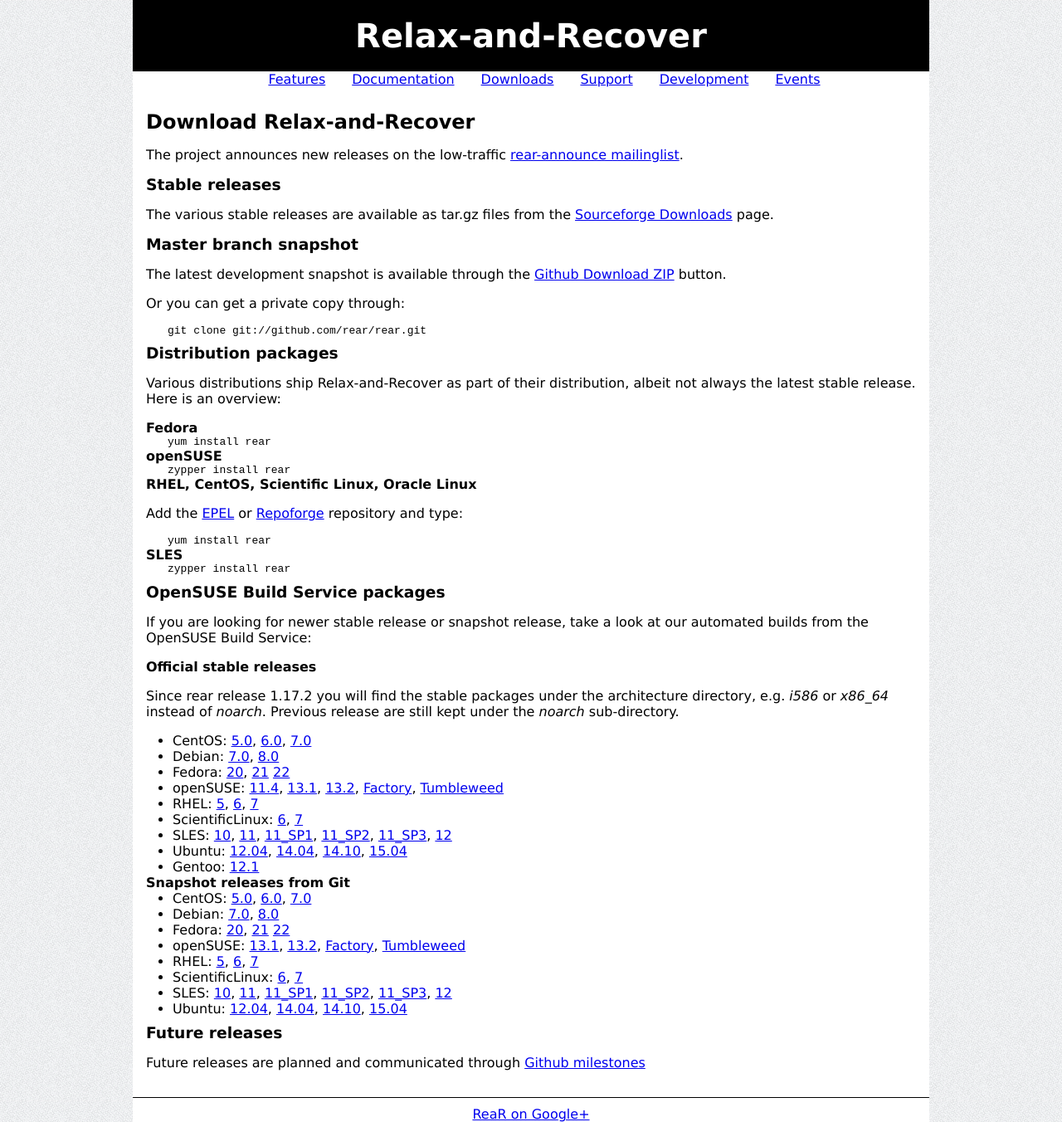
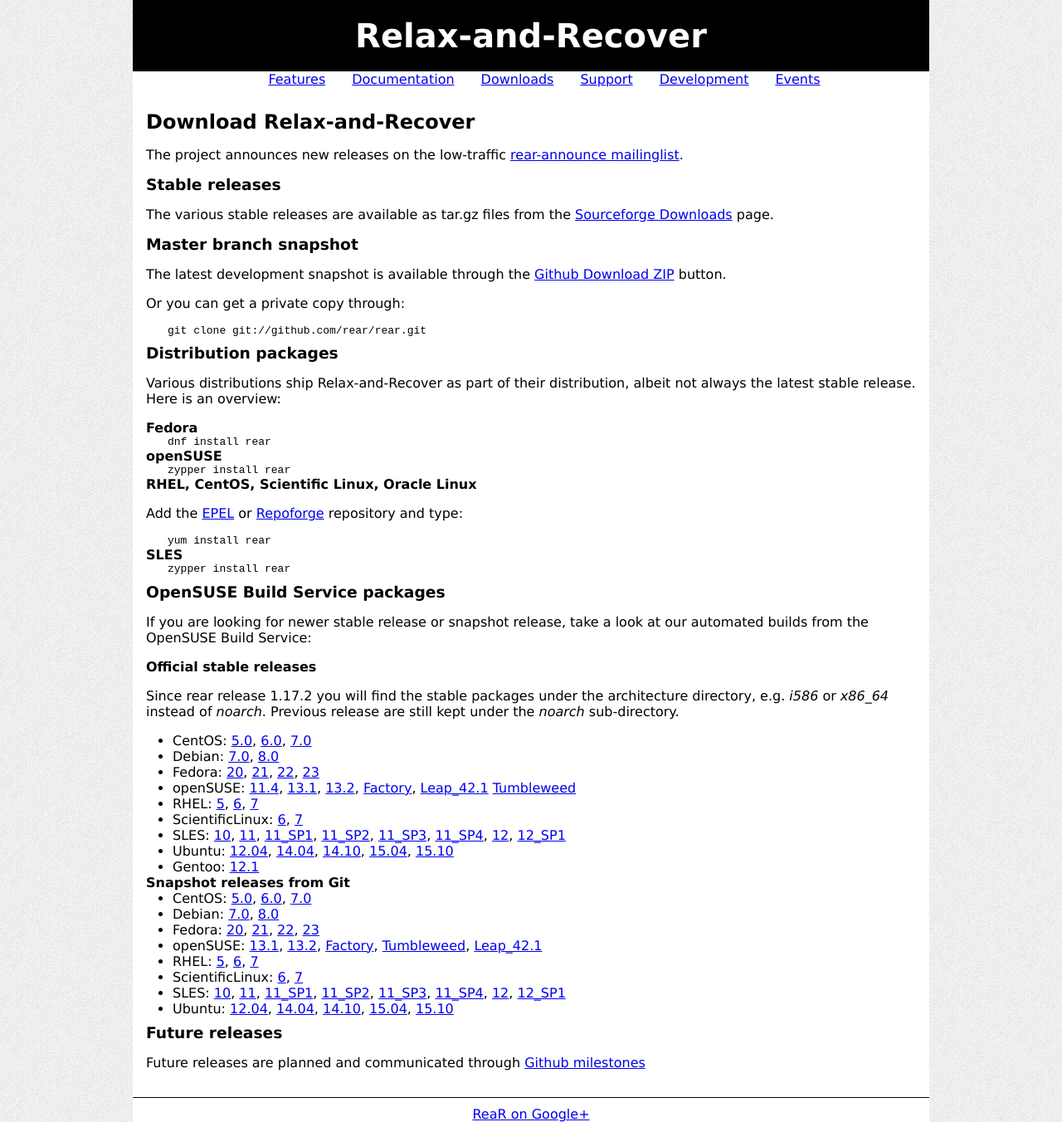
Before and after one commit to rear/rear.github.com, a Jekyll site: the page built from download/index.md, in a window 1280 px wide. Shown: the whole page at 83% size. Built offline with Jekyll 4.4.1, drawn with Linux system fonts in a browser that asks for light colours; comment, search, counter and statistics services are not loaded.

Commit message:
update download page - added new OSes

```diff
--- a/download/index.md
+++ b/download/index.md
@@ -27,7 +27,7 @@
 
 #### Fedora
 
-    yum install rear
+    dnf install rear
 
 #### openSUSE
 
@@ -60,13 +60,15 @@
     [8.0](http://download.opensuse.org/repositories/Archiving:/Backup:/Rear/Debian_8.0/all/)
  * Fedora:
     [20](http://download.opensuse.org/repositories/Archiving:/Backup:/Rear/Fedora_20/),
-    [21](http://download.opensuse.org/repositories/Archiving:/Backup:/Rear/Fedora_21/)
-    [22](http://download.opensuse.org/repositories/Archiving:/Backup:/Rear/Fedora_22/)
+    [21](http://download.opensuse.org/repositories/Archiving:/Backup:/Rear/Fedora_21/),
+    [22](http://download.opensuse.org/repositories/Archiving:/Backup:/Rear/Fedora_22/),
+    [23](http://download.opensuse.org/repositories/Archiving:/Backup:/Rear/Fedora_23/)
  * openSUSE:
     [11.4](http://download.opensuse.org/repositories/Archiving:/Backup:/Rear/openSUSE_11.4/),
     [13.1](http://download.opensuse.org/repositories/Archiving:/Backup:/Rear/openSUSE_13.1/),
     [13.2](http://download.opensuse.org/repositories/Archiving:/Backup:/Rear/openSUSE_13.2/),
     [Factory](http://download.opensuse.org/repositories/Archiving:/Backup:/Rear/openSUSE_Factory/),
+    [Leap_42.1](http://download.opensuse.org/repositories/Archiving:/Backup:/Rear/openSUSE_Leap_42.1/)
     [Tumbleweed](http://download.opensuse.org/repositories/Archiving:/Backup:/Rear/openSUSE_Tumbleweed/)
  * RHEL:
     [5](http://download.opensuse.org/repositories/Archiving:/Backup:/Rear/RedHat_RHEL-5/),
@@ -81,12 +83,15 @@
     [11_SP1](http://download.opensuse.org/repositories/Archiving:/Backup:/Rear/SLE_11_SP1/),
     [11_SP2](http://download.opensuse.org/repositories/Archiving:/Backup:/Rear/SLE_11_SP2/),
     [11_SP3](http://download.opensuse.org/repositories/Archiving:/Backup:/Rear/SLE_11_SP3/),
-    [12](http://download.opensuse.org/repositories/Archiving:/Backup:/Rear/SLE_12/)
+    [11_SP4](http://download.opensuse.org/repositories/Archiving:/Backup:/Rear/SLE_11_SP4/),
+    [12](http://download.opensuse.org/repositories/Archiving:/Backup:/Rear/SLE_12/),
+    [12_SP1](http://download.opensuse.org/repositories/Archiving:/Backup:/Rear/SLE_12_SP1/)
  * Ubuntu:
     [12.04](http://download.opensuse.org/repositories/Archiving:/Backup:/Rear/xUbuntu_12.04/all/),
     [14.04](http://download.opensuse.org/repositories/Archiving:/Backup:/Rear/xUbuntu_14.04/all/),
     [14.10](http://download.opensuse.org/repositories/Archiving:/Backup:/Rear/xUbuntu_14.10/all/),
-    [15.04](http://download.opensuse.org/repositories/Archiving:/Backup:/Rear/xUbuntu_15.04/all/)
+    [15.04](http://download.opensuse.org/repositories/Archiving:/Backup:/Rear/xUbuntu_15.04/all/),
+    [15.10](http://download.opensuse.org/repositories/Archiving:/Backup:/Rear/xUbuntu_15.10/all/)
  * Gentoo:
     [12.1](https://packages.gentoo.org/package/app-backup/rear)
 
@@ -101,13 +106,15 @@
     [8.0](http://download.opensuse.org/repositories/Archiving:/Backup:/Rear:/Snapshot/Debian_8.0/all/)
  * Fedora:
     [20](http://download.opensuse.org/repositories/Archiving:/Backup:/Rear:/Snapshot/Fedora_20/),
-    [21](http://download.opensuse.org/repositories/Archiving:/Backup:/Rear:/Snapshot/Fedora_21/)
-    [22](http://download.opensuse.org/repositories/Archiving:/Backup:/Rear:/Snapshot/Fedora_22/)
+    [21](http://download.opensuse.org/repositories/Archiving:/Backup:/Rear:/Snapshot/Fedora_21/),
+    [22](http://download.opensuse.org/repositories/Archiving:/Backup:/Rear:/Snapshot/Fedora_22/),
+    [23](http://download.opensuse.org/repositories/Archiving:/Backup:/Rear:/Snapshot/Fedora_23/)
  * openSUSE:
     [13.1](http://download.opensuse.org/repositories/Archiving:/Backup:/Rear:/Snapshot/openSUSE_13.1/),
     [13.2](http://download.opensuse.org/repositories/Archiving:/Backup:/Rear:/Snapshot/openSUSE_13.2/),
     [Factory](http://download.opensuse.org/repositories/Archiving:/Backup:/Rear:/Snapshot/openSUSE_Factory/),
-    [Tumbleweed](http://download.opensuse.org/repositories/Archiving:/Backup:/Rear:/Snapshot/openSUSE_Tumbleweed/)
+    [Tumbleweed](http://download.opensuse.org/repositories/Archiving:/Backup:/Rear:/Snapshot/openSUSE_Tumbleweed/),
+    [Leap_42.1](http://download.opensuse.org/repositories/Archiving:/Backup:/Rear:/Snapshot/openSUSE_Leap_42.1/)
  * RHEL:
     [5](http://download.opensuse.org/repositories/Archiving:/Backup:/Rear:/Snapshot/RedHat_RHEL-5/),
     [6](http://download.opensuse.org/repositories/Archiving:/Backup:/Rear:/Snapshot/RedHat_RHEL-6/),
@@ -121,12 +128,15 @@
     [11_SP1](http://download.opensuse.org/repositories/Archiving:/Backup:/Rear:/Snapshot/SLE_11_SP1/),
     [11_SP2](http://download.opensuse.org/repositories/Archiving:/Backup:/Rear:/Snapshot/SLE_11_SP2/),
     [11_SP3](http://download.opensuse.org/repositories/Archiving:/Backup:/Rear:/Snapshot/SLE_11_SP3/),
-    [12](http://download.opensuse.org/repositories/Archiving:/Backup:/Rear:/Snapshot/SLE_12/)
+    [11_SP4](http://download.opensuse.org/repositories/Archiving:/Backup:/Rear:/Snapshot/SLE_11_SP4/),
+    [12](http://download.opensuse.org/repositories/Archiving:/Backup:/Rear:/Snapshot/SLE_12/),
+    [12_SP1](http://download.opensuse.org/repositories/Archiving:/Backup:/Rear:/Snapshot/SLE_12_SP1/)
  * Ubuntu:
     [12.04](http://download.opensuse.org/repositories/Archiving:/Backup:/Rear:/Snapshot/xUbuntu_12.04/all/),
     [14.04](http://download.opensuse.org/repositories/Archiving:/Backup:/Rear:/Snapshot/xUbuntu_14.04/all/),
     [14.10](http://download.opensuse.org/repositories/Archiving:/Backup:/Rear:/Snapshot/xUbuntu_14.10/all/),
-    [15.04](http://download.opensuse.org/repositories/Archiving:/Backup:/Rear:/Snapshot/xUbuntu_15.04/all/)
+    [15.04](http://download.opensuse.org/repositories/Archiving:/Backup:/Rear:/Snapshot/xUbuntu_15.04/all/),
+    [15.10](http://download.opensuse.org/repositories/Archiving:/Backup:/Rear:/Snapshot/xUbuntu_15.10/all/)
 
 
 ### Future releases
```
